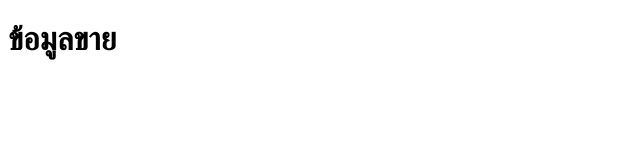
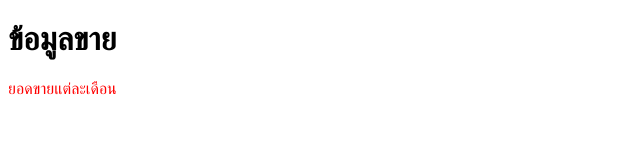
Before and after one commit to Benzzen-dev/benz-project, a plain HTML site: page index.html in a window 1280 px wide. Shown: the whole page, without its empty margins (0-640 px from the left). Drawn offline with Linux system fonts and the light colour scheme.

Commit message:
add report sale

```diff
--- a/index.html
+++ b/index.html
@@ -6,8 +6,14 @@
 	<meta name="viewport" content="width=device-width, initial-scale=1.0">
 	<title>Document</title>
 </head>
+<style>
+	p{
+		color: red;
+	}
+</style>
 
 <body>
 	<h1>ข้อมูลขาย</h1>
+	<p>ยอดขายแต่ละเดือน</p>
 </body>
 </html>
```
